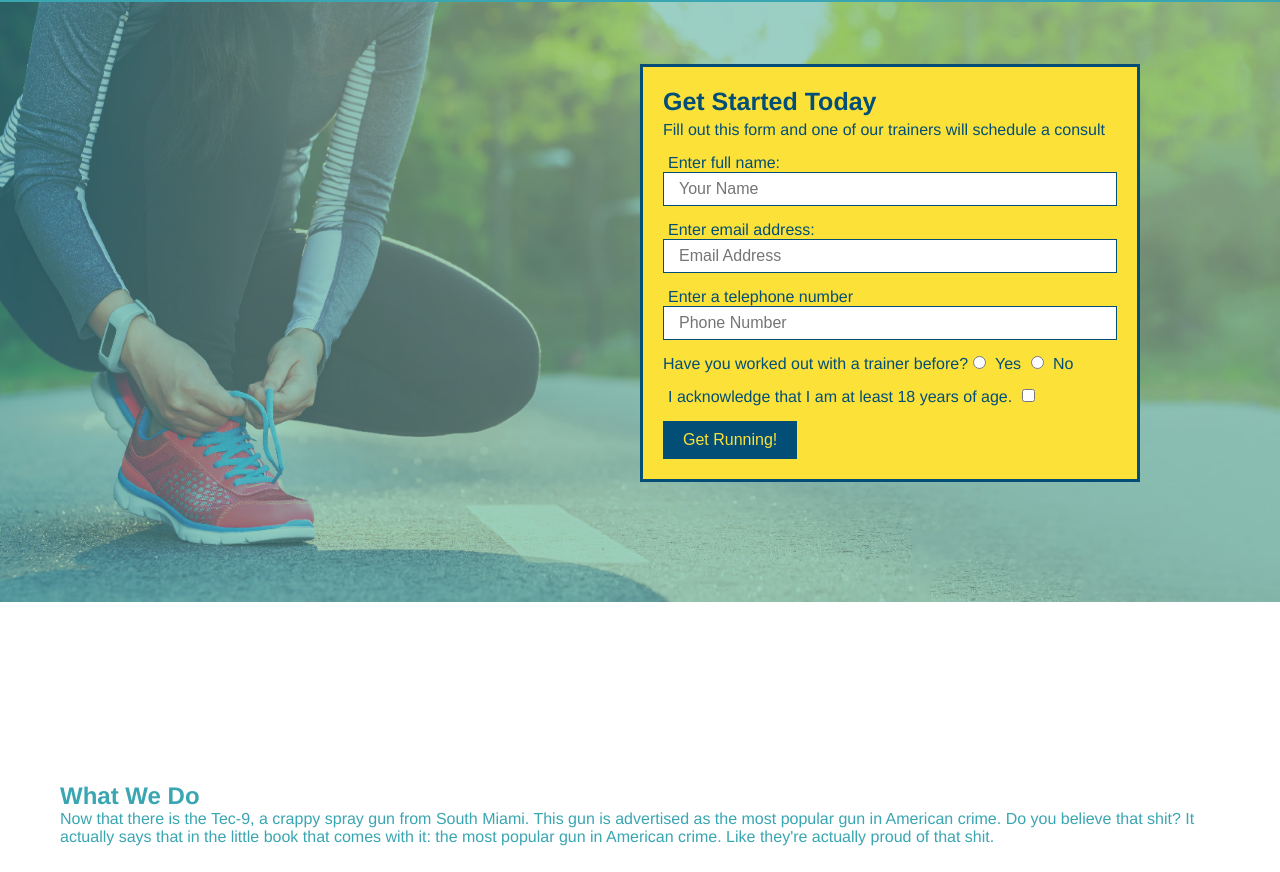
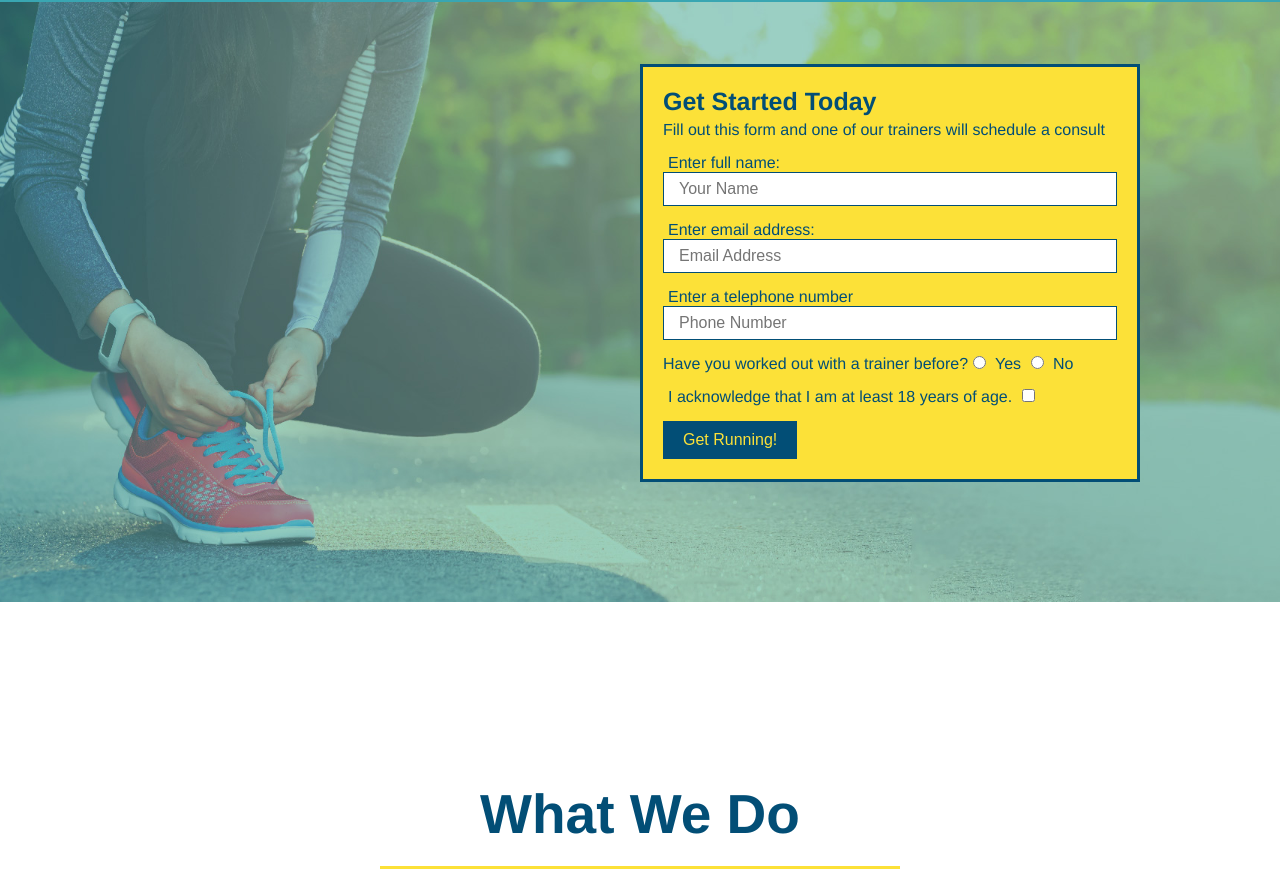
Before and after one commit to Kurdiamina3/run-buddy, a plain HTML site: page index.html in a window 1280 px wide. Shown: the part 80-952 px from the top of the page. Drawn offline with Linux system fonts and the light colour scheme.

Commit message:
style what we do section

```diff
--- a/assets/css/style.css
+++ b/assets/css/style.css
@@ -124,3 +124,28 @@ section {
     width: 100%;
     margin-bottom:15px;
 }
+
+/* What we do style start*/
+
+.intro {
+    text-align: center;
+}
+
+.intro h2 {
+    font-size: 55px;
+    color: #024e76;
+    margin-bottom: 35px;
+    padding: 0 100px 20px 100px;
+    border-bottom: 3px solid;
+    border-color: #fce138;
+    display: inline-block;
+}
+
+.intro p{
+    line-height: 1.7;
+    color: #39a6b2;
+    width: 80%;
+    font-size: 20px;
+    margin: 0 auto;
+
+}
--- a/index.html
+++ b/index.html
@@ -70,7 +70,7 @@
         </section>
 
         <!-- "what we do" section-->
-        <section id="what-we-do">
+        <section id="what-we-do" class="intro">
             <h2>What We Do</h2>
             <p>
                 Now that there is the Tec-9, a crappy spray gun from South Miami. This gun is advertised as the most popular gun in American crime. Do you believe that shit? It actually says that in the little book that comes with it: the most popular gun in American crime. Like they're actually proud of that shit.
```
